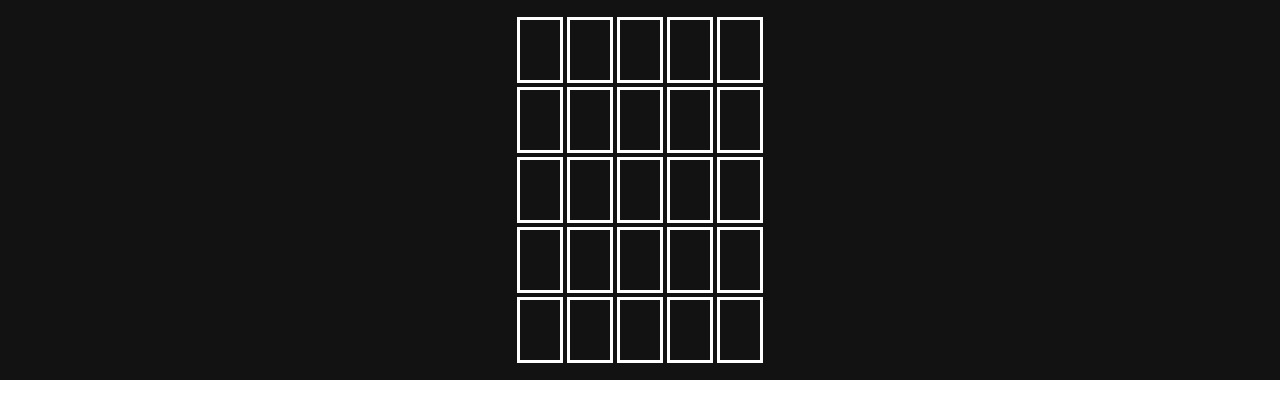
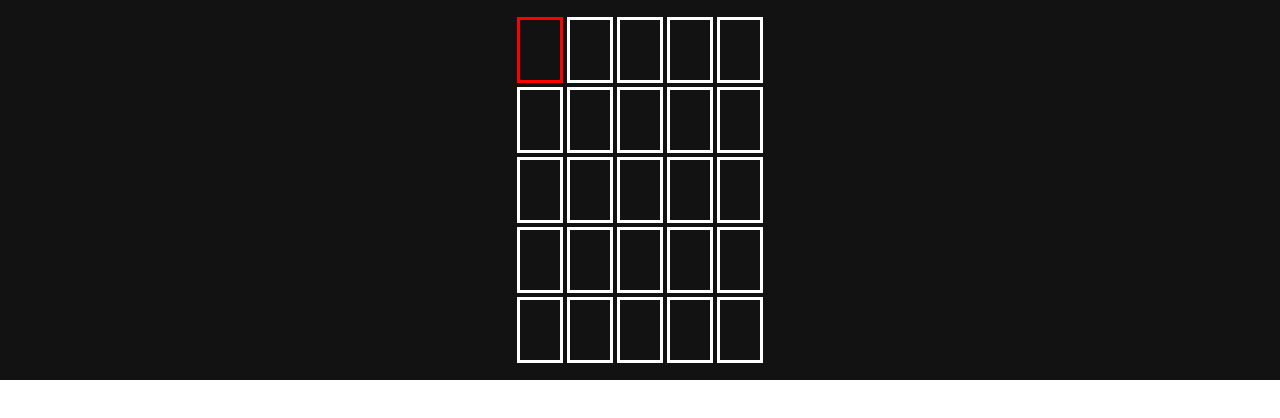
Before and after one commit to mark-jardine/wordle-clone, a React (Create React App) app: page / in a window 1280 px wide. Shown: the top 418 px of the page. Built offline with nearby package versions, Linux system fonts and the light colour scheme.

Commit message:
Added some styling, working on selected row/tile

```diff
--- a/src/App.css
+++ b/src/App.css
@@ -24,8 +24,12 @@
 #game-board{
   padding-top: 20px;
   padding-bottom: 10px;
-
   min-height: 40px;
   min-width: 40px;
   text-align: center;
 }
+
+#tile.selected{
+  border: solid;
+  border-color: red;
+}
--- a/src/App.tsx
+++ b/src/App.tsx
@@ -3,14 +3,8 @@ import GameBoard from './Components/GameBoard';
 import TileRow from './Components/TileRow';
 function App() {
   return (
-    <div>
-      <GameBoard tileRows={[
-        <TileRow tileArray={[]}/>,
-        <TileRow tileArray={[]}/>,
-        <TileRow tileArray={[]}/>,
-        <TileRow tileArray={[]}/>,
-        <TileRow tileArray={[]}/>
-      ]} />
+    <div id='root'>
+      <GameBoard />
     </div>
   );
 }
--- a/src/Components/GameBoard.tsx
+++ b/src/Components/GameBoard.tsx
@@ -1,22 +1,23 @@
 import { useEffect, useState } from "react";
+import TileRow from "./TileRow";
 
-type GameBoardProps = {
-    tileRows : JSX.Element[]
-};
-
-const GameBoard = ({tileRows}: GameBoardProps) =>{
-    const [rows, setRows] = useState();
+const GameBoard = () =>{
+    const [rows, setRows] = useState(
+        [
+            <TileRow tileArray={[]} selectedRow={true}/>,
+            <TileRow tileArray={[]} selectedRow={false}/>,
+            <TileRow tileArray={[]} selectedRow={false}/>,
+            <TileRow tileArray={[]} selectedRow={false}/>,
+            <TileRow tileArray={[]} selectedRow={false}/>
+        ]
+    );
 
     useEffect(()=>{
-
-    }, [])
-
-    const loadRows = () => {
-    }
+    },[rows])
 
     return (
         <div id="game-board">
-            {tileRows}
+            {rows}
         </div>
      );
 }
--- a/src/Components/Tile.tsx
+++ b/src/Components/Tile.tsx
@@ -2,20 +2,19 @@ import { useState, useEffect } from 'react';
 
 type TileProps = {
     inputCharacter: string
+    selectedTile: boolean
 };
 
-const Tile = ( {inputCharacter}: TileProps ) => {
+const Tile = ( {inputCharacter, selectedTile}: TileProps ) => {
     //The character to be displayed
     const [character, setCharacter] = useState<string | null>(null);
-    //Is the current tile in operation
-    const [selectedTile, setSelectedTile] = useState(false);
 
     useEffect(() => {
         setCharacter(inputCharacter);
     }, [inputCharacter])
 
     return (
-    <span id="tile">
+    <span id="tile" className={selectedTile? "selected":""}>
         {character}
     </span>
     );
--- a/src/Components/TileRow.tsx
+++ b/src/Components/TileRow.tsx
@@ -3,22 +3,31 @@ import Tile from './Tile';
 
 type TileRowProps = {
     tileArray: JSX.Element[]
+    selectedRow: boolean
 };
 
-const TileRow = ({tileArray}: TileRowProps) => {
-    const [tiles,setTiles] = useState<JSX.Element[]>();
-    const [selctedRow, setSelectedRow] = useState(false);
+const TileRow = ({tileArray, selectedRow}: TileRowProps) => {
+    const [tiles,setTiles] = useState<JSX.Element[]>(
+        [
+            // Default Row- If this row is selected (the current row being played on by user),
+            //              then set the first tile as selected.
+            <Tile inputCharacter='' selectedTile={selectedRow} />,
+            <Tile inputCharacter='' selectedTile={false}/>,
+            <Tile inputCharacter='' selectedTile={false}/>,
+            <Tile inputCharacter='' selectedTile={false}/>,
+            <Tile inputCharacter='' selectedTile={false}/>
+        ]
+    );
 
-
-    useEffect(() => {
-        setTiles([
-        <Tile inputCharacter='' />,
-        <Tile inputCharacter='' />,
-        <Tile inputCharacter='' />,
-        <Tile inputCharacter='' />,
-        <Tile inputCharacter='' />
-        ]);
-    }, [tileArray])
+    // useEffect(() => {
+    //     setTiles([
+    //     <Tile inputCharacter='' selectedTile={false} />,
+    //     <Tile inputCharacter='' selectedTile={false}/>,
+    //     <Tile inputCharacter='' selectedTile={false}/>,
+    //     <Tile inputCharacter='' selectedTile={false}/>,
+    //     <Tile inputCharacter='' selectedTile={false}/>
+    //     ]);
+    // }, [tileArray])
 
     return (
     <div id="tile-row">
```
